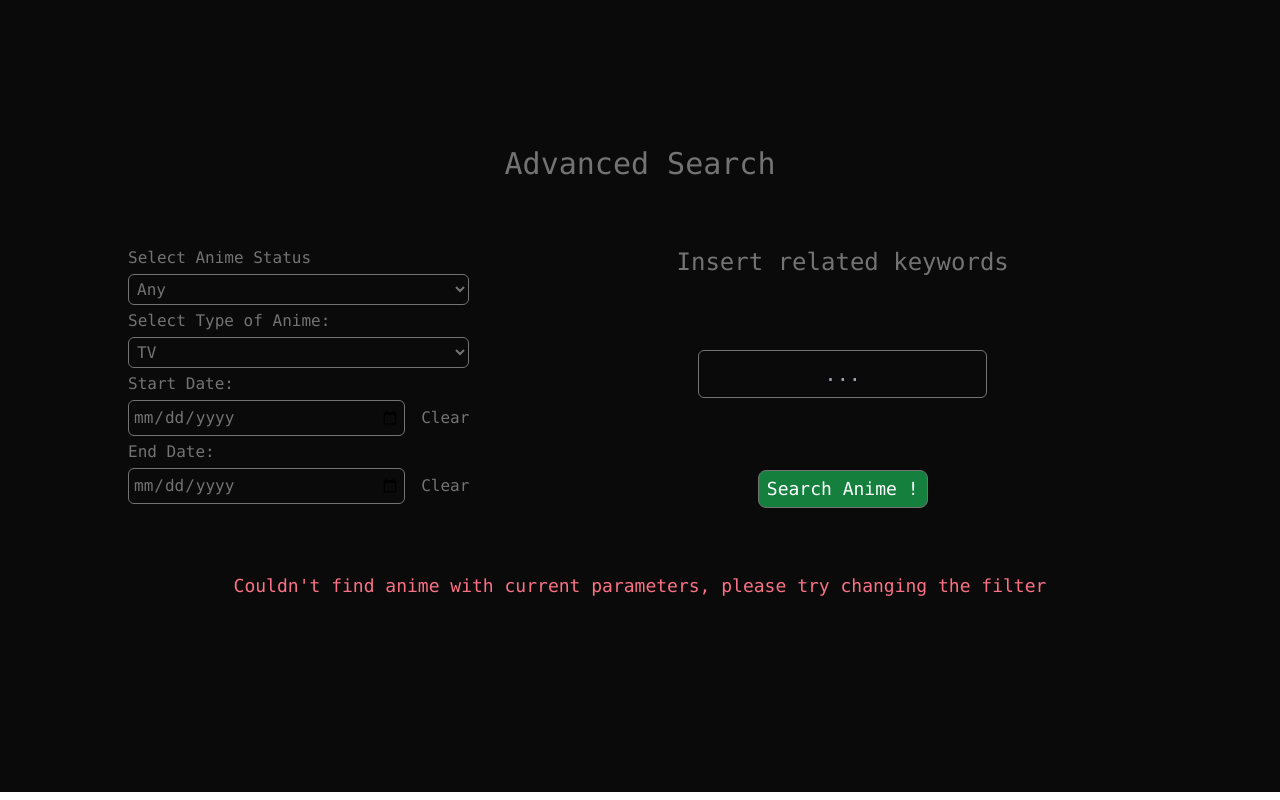
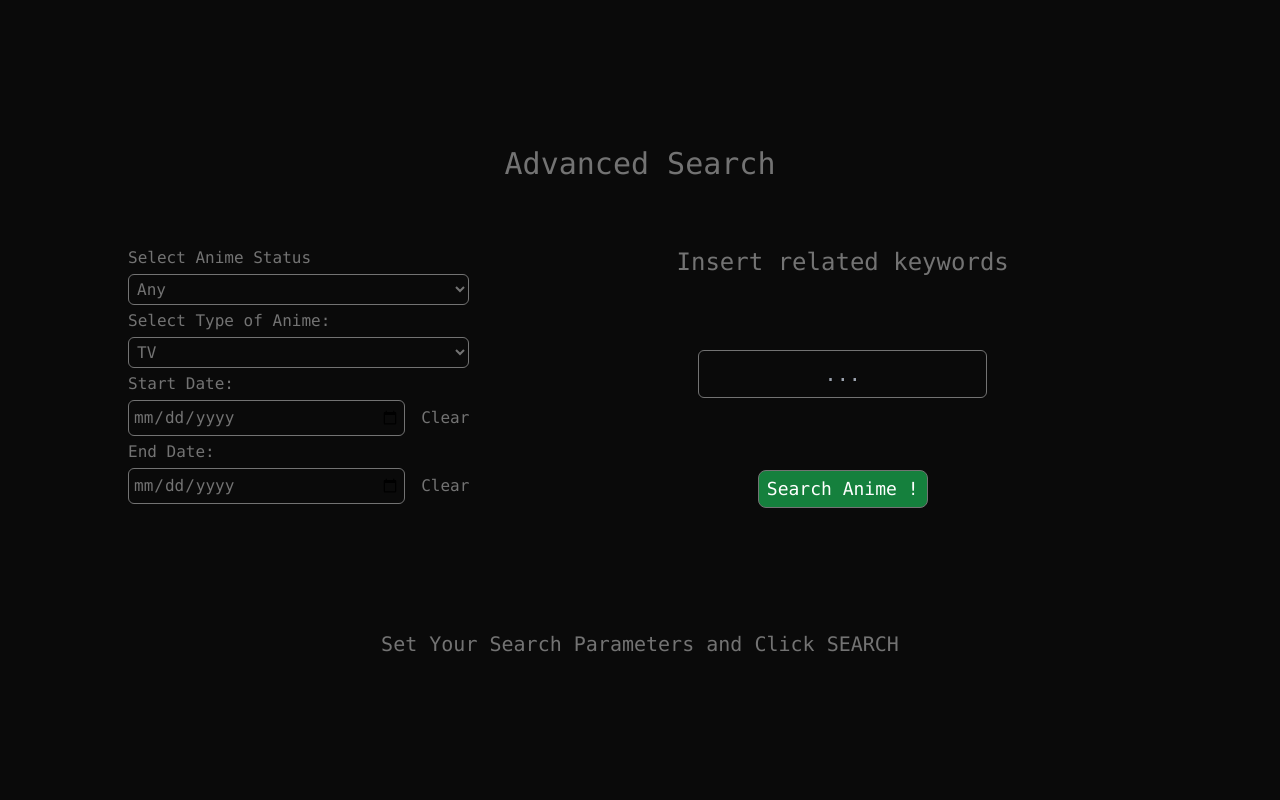
Before and after one commit to Subhavich/anime-search-api, a React (Vite) app in the folder mal-queries/: page / in a window 1280 px wide. Shown: the part 931-1731 px from the top of the page. Built offline with nearby package versions, Linux system fonts and the light colour scheme; no server answers.

Commit message:
fix snapping on home/search section

```diff
--- a/mal-queries/src/components/Search.tsx
+++ b/mal-queries/src/components/Search.tsx
@@ -35,6 +35,7 @@ const SearchBar = () => {
     q: "",
     type: "",
   });
+  const [tampered, setTampered] = useState(false);
 
   const startRef = useRef<HTMLInputElement>(null); // Ref for an input element
   const endRef = useRef<HTMLInputElement>(null); // Ref for an input element
@@ -43,6 +44,7 @@ const SearchBar = () => {
   const typeRef = useRef<HTMLSelectElement>(null);
   // Event handler to log or update query
   const handleUpdateQuery = () => {
+    setTampered(true);
     setFormData((pv) => {
       if (
         startRef.current &&
@@ -63,6 +65,9 @@ const SearchBar = () => {
     });
   };
   useEffect(() => {
+    if (!tampered) {
+      return;
+    }
     setIsFetching(true);
     const fetchList = async () => {
       try {
@@ -188,22 +193,33 @@ const SearchBar = () => {
           </button>
         </div>
       </div>
-
-      {!isfetching && animeList.length > 0 && (
+      <div className="h-84">
+        {!tampered && (
+          <div className=" max-w-5xl mx-auto text-xl animate-bounce text-center ">
+            <p className="my-32">Set Your Search Parameters and Click SEARCH</p>
+          </div>
+        )}
+        {isfetching && (
+          <div className="max-w-5xl mx-auto text-xl animate-bounce text-center">
+            <p className="my-32">Loading</p>
+          </div>
+        )}
+        {tampered && !isfetching && animeList.length > 0 && (
           <CardCarousel
             runningNumber={1}
             cartoons={animeList}
             isFetching={isfetching}
           />
         )}
-      {!isfetching && animeList.length === 0 && (
+        {tampered && !isfetching && animeList.length === 0 && (
           <div className="max-w-5xl mx-auto">
             <p className="text-lg text-center my-16 text-rose-400">
-            Couldn't find anime with current parameters, please try changing the
-            filter
+              Couldn't find anime with current parameters, please try changing
+              the filter
             </p>
           </div>
         )}
+      </div>
     </div>
   );
 };
--- a/mal-queries/src/pages/Home.tsx
+++ b/mal-queries/src/pages/Home.tsx
@@ -105,7 +105,7 @@ const HomePage = () => {
         />
         {/* Search Bar */}
       </main>
-      <section className="pb-32">
+      <section className="pb-2">
         <p className="text-center text-3xl my-16">Advanced Search</p>
         <SearchBar />
       </section>
```
Lines whose indentation alone changed are shown as unchanged.
